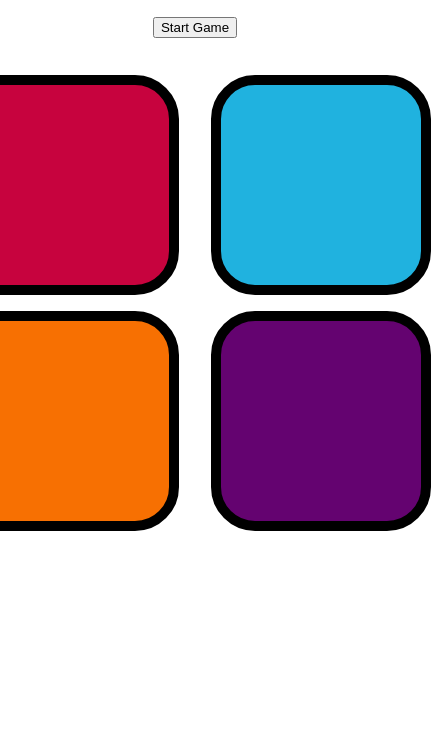
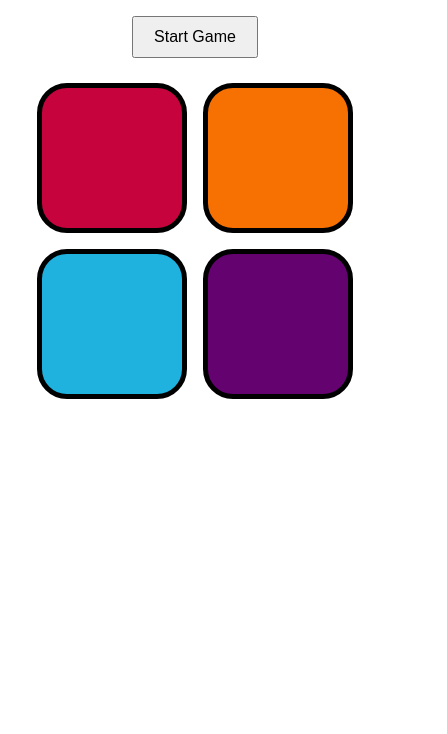
Before and after one commit to sanikadhumale/Simon-says, a plain HTML site: page index.html in a window 390 px wide. Shown: the part 110-844 px from the top of the page, 447 px wide, since content can reach past the window. Drawn offline with Linux system fonts and the light colour scheme.

Commit message:
Update simon.css
added responsiveness

```diff
--- a/simon.css
+++ b/simon.css
@@ -1,36 +1,56 @@
-body{
-  text-align: center;
+* {
+  box-sizing: border-box;
+  margin: 0;
+  padding: 0;
 }
 
-.btn{
-    height: 200px;
-    width: 200px;
-    border-radius: 20%;
-    border: 10px solid black;
-    margin: 1rem;
-}
-.btn-container{
-    display: flex;
-    justify-content: center;
+body {
+  text-align: center;
+  font-family: Arial, sans-serif;
+  padding: 1rem;
 }
 
-.red{
-    background-color:#c7033e;
-}
-.yellow{
-    background-color:#f77002;
-}
-.blue{
-    background-color:#20b2df;
-}
-.purple{
-    background-color:#640370;
+h1, h2, h4 {
+  margin: 10px;
 }
 
-.flash{
-    background-color: white;
+#startBtn {
+  padding: 10px 20px;
+  font-size: 16px;
+  margin: 15px 0;
 }
 
-.userFlash{
-    background-color: greenyellow;
+.btn-container {
+  display: flex;
+  flex-direction: column;
+  align-items: center;
+  gap: 1rem;
 }
+
+/* Row for buttons */
+.line-one, .line-two {
+  display: flex;
+  justify-content: center;
+  gap: 1rem;
+  flex-wrap: wrap;
+}
+
+/* Responsive buttons */
+.btn {
+  width: 40vw;
+  height: 40vw;
+  max-width: 150px;
+  max-height: 150px;
+  border-radius: 20%;
+  border: 5px solid black;
+}
+
+/* Colors */
+.red { background-color: #c7033e; }
+.yellow { background-color: #f77002; }
+.blue { background-color: #20b2df; }
+.purple { background-color: #640370; }
+
+/* Effects */
+.flash { background-color: white !important; }
+.userFlash { background-color: greenyellow !important; }
```
